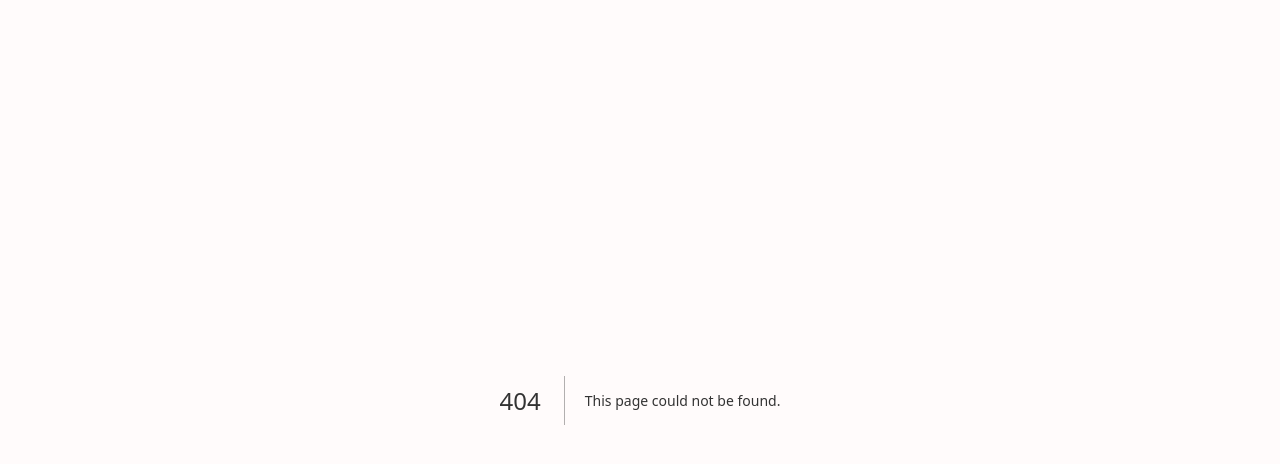
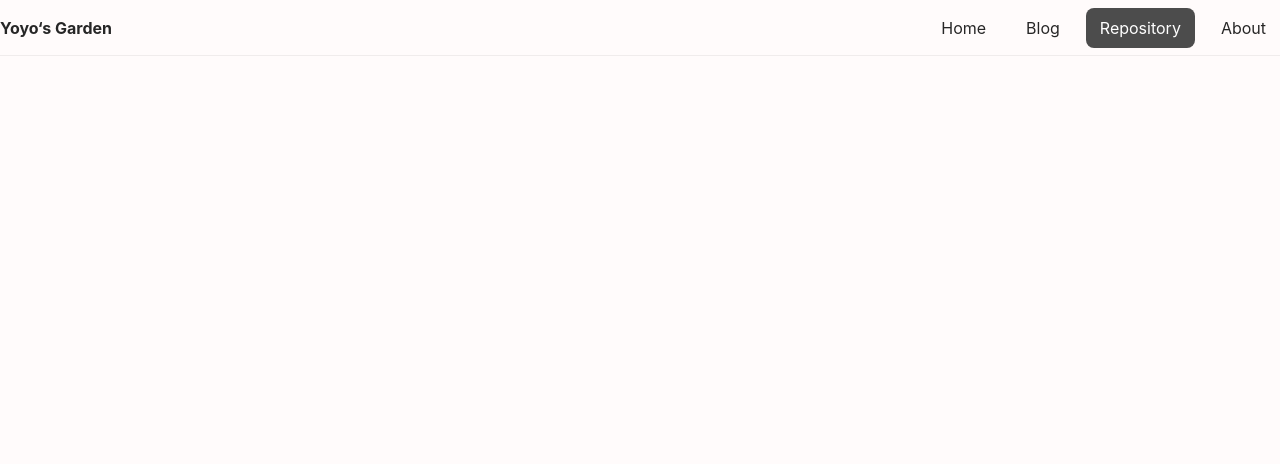
Before and after one commit to yorikhu/yoyo-garden, a Next.js app: page /garden/repository in a window 1280 px wide. Before the commit this address had no page. Shown: the top 464 px of the page. Built offline with nearby package versions, Linux system fonts and the light colour scheme; a web font is replaced by a local one.

Commit message:
feat: create repository page

```diff
--- /dev/null
+++ b/src/app/garden/repository/page.module.scss
@@ -0,0 +1,3 @@
+.blog {
+  display: block;
+}
--- /dev/null
+++ b/src/app/garden/repository/page.tsx
@@ -0,0 +1,5 @@
+import styles from "./page.module.scss";
+
+export default function Repository() {
+  return <div className={styles["repository"]}></div>;
+}
--- a/src/components/Header/index.tsx
+++ b/src/components/Header/index.tsx
@@ -12,6 +12,10 @@ const navList = [
   {
     name: "Blog",
     link: "/garden/blog",
+  },
+  {
+    name: "Repository",
+    link: "/garden/repository",
   },
   {
     name: "About",
```
